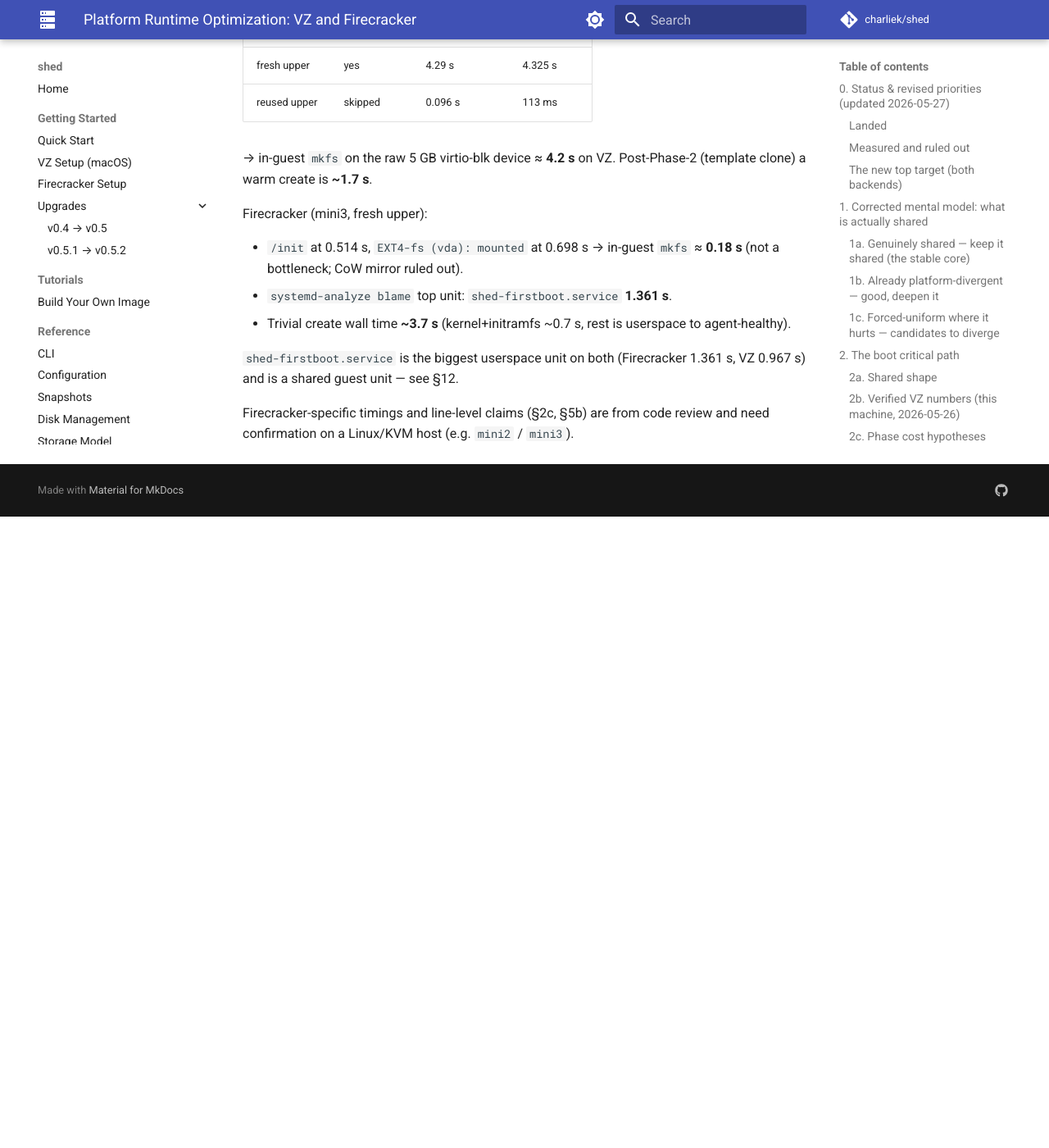
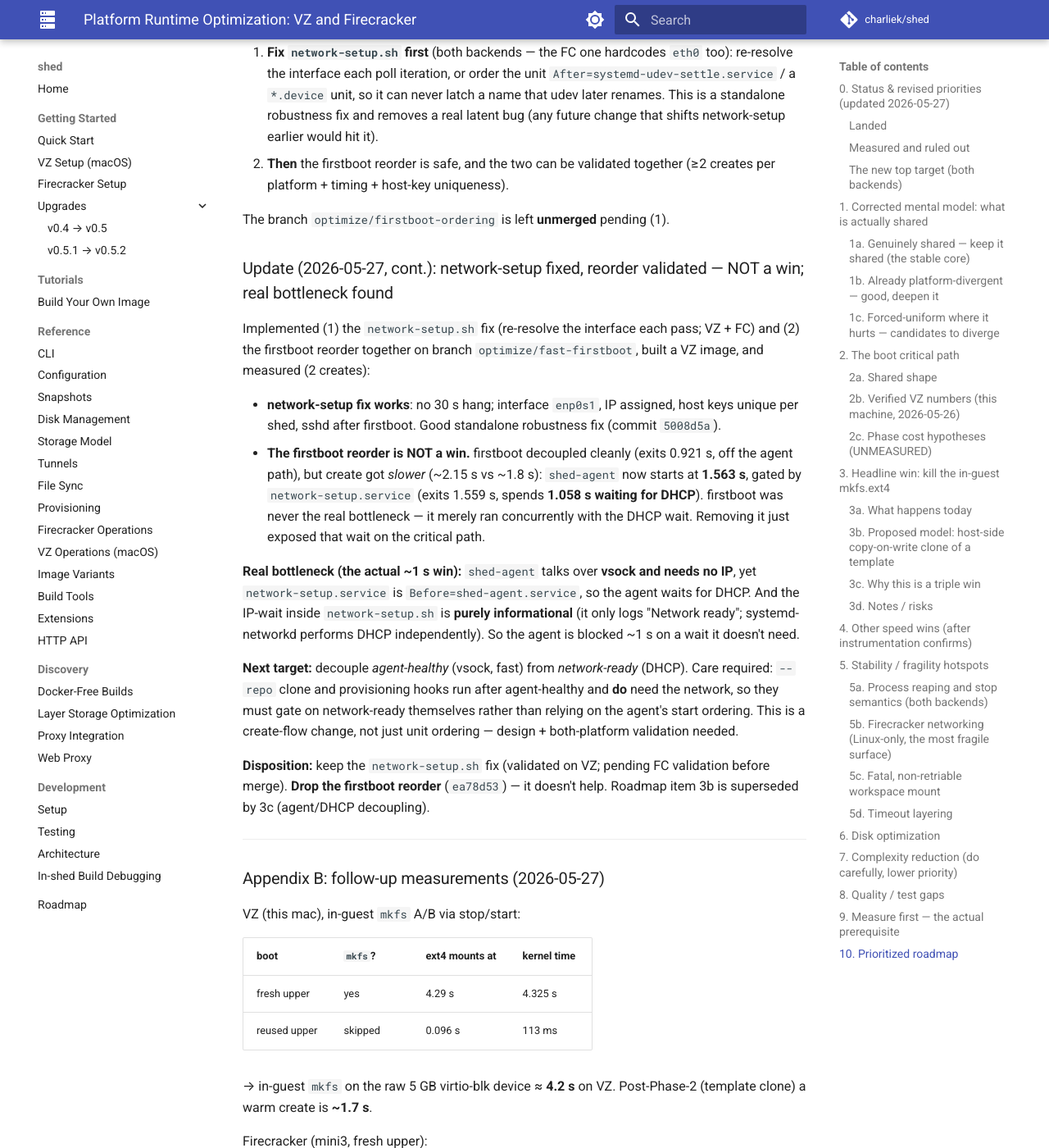
Before and after one commit to charliek/shed, an MkDocs documentation site: the page built from docs/discovery/platform-runtime-optimization.md, in a window 1280 px wide and 1400 px high, scrolled down 14452 px. Shown: the whole window at 82% size. Built offline with MkDocs 1.6.1 and Material for MkDocs 9.7.7, drawn with Linux system fonts in a browser that asks for light colours; comment, search, counter and statistics services are not loaded; before the commit the page ends 15082 px from its top, so only the background shows below that; some of the changed text lies outside the part shown.

Commit message:
docs: firstboot reorder is not the win — real bottleneck is network-setup/DHCP (#122)
Validated the network-setup fix + firstboot reorder on VZ. network-setup
fix works (no 30s hang, unique keys). Firestboot reorder is NOT a win —
shed-agent's real gate is network-setup waiting for DHCP (~1s), and the
agent is vsock-only. Dropped the reorder; identified the real ~1s win
(decouple agent-healthy from network-ready, item 3c). Self-reviewed via
sub-agent (clean; addressed the stale 'Next'/Appendix lines it flagged).

Co-Authored-By: Claude Opus 4.7 (1M context) <noreply@anthropic.com>

```diff
--- a/docs/discovery/platform-runtime-optimization.md
+++ b/docs/discovery/platform-runtime-optimization.md
@@ -49,14 +49,20 @@ the later sections are kept for the reasoning trail.
 ### The new top target (both backends)
 
 With `mkfs` handled, the dominant remaining create cost is **guest
-userspace boot to agent-healthy**, and the single biggest unit is the
-**shared** `shed-firstboot.service`: **~1.36 s on Firecracker, ~0.97 s on
-VZ**. Because the guest image is identical on both backends, one change
-here speeds up *both*. Investigated in §12 — validation surfaced a
-**blocker**: the reorder exposes a latent `network-setup.sh`
-interface-rename race that firstboot's slow keygen had been incidentally
-masking (30 s hang). Revised call: **fix `network-setup.sh` first**, then
-the firstboot reorder is safe. The reorder branch is left unmerged.
+userspace boot to agent-healthy**. `shed-firstboot.service` looked like the
+culprit (~0.97 s VZ / ~1.36 s FC), but §12 investigated + validated it and
+found **firstboot is *not* the bottleneck**: the agent's real gate is
+`network-setup.service` **waiting for DHCP (~1 s)**, and `shed-agent` is
+vsock-only — it doesn't need an IP at all. Two byproducts of that
+investigation:
+
+- A latent `network-setup.sh` interface-rename race (`eth0→enp0s1`) — now
+  fixed (re-resolve the interface; validated on VZ, item 3a). The firstboot
+  reorder is **dropped** (validated as not a win).
+- **The real ~1 s win (item 3c):** decouple *agent-healthy* (vsock) from
+  *network-ready* (DHCP), gating `--repo` clone / provisioning on network
+  separately. A create-flow change — designed in §12, needs sign-off +
+  both-platform validation.
 
 ---
 
@@ -446,8 +452,9 @@ in-guest `mkfs`) — which is what §3 targets.
 | 2 | Host-side CoW template upper, VZ (§3) | speed + disk + simplicity | medium | ✅ landed (#119) |
 | — | Firecracker CoW-upper mirror | speed (Linux) | medium | ❌ ruled out — FC `mkfs` ~0.18 s (§0) |
 | — | Guest `mkfs`/overlay sub-event (1c) | observability | medium | ❌ shelved — lump too small now (§0) |
-| 3a | **`network-setup.sh` interface-rename fix (§12)** | **stability + unblocks 3b** | low–med | 🔎 prereq found during firstboot validation |
-| 3b | `shed-firstboot` time-to-agent reorder (§12) | speed (both) | med | ⛔ blocked on 3a (reorder alone → 30s net hang); branch unmerged |
+| 3a | `network-setup.sh` interface-rename fix (§12) | stability/robustness | low–med | ✅ validated on VZ (`5008d5a`); pending FC validation before merge |
+| 3b | ~~`shed-firstboot` time-to-agent reorder~~ | speed | — | ❌ dropped — validated as NOT a win; agent's real gate is network-setup→DHCP, not firstboot (§12) |
+| 3c | **Decouple agent-healthy from network-setup/DHCP (§12)** | **speed (~1s, both)** | med–high | 🔎 the real win; create-flow change (clone/provision must gate on network-ready) — needs design + both-platform validation |
 | 4 | Reaping / stop correctness (§5a) | stability | medium | open |
 | 5 | Workspace mount retry (§5c) | stability | low | open |
 | 6 | Parallelize create prefix (§4.1) | speed | medium | open |
@@ -457,9 +464,10 @@ in-guest `mkfs`) — which is what §3 targets.
 | 10 | Honest `GetNetworkEndpoint` (§7) | simplicity | low–med | open |
 | 11 | composefs (§6.5) | disk | high | open |
 
-**Next:** the `shed-firstboot` path (§12) is the largest remaining
-create-time cost and is shared across both backends. #4/#5 remain a
-parallel stability track.
+**Next:** item **3c** — decouple agent-healthy from `network-setup`/DHCP
+(§12), the real ~1 s create win now that firstboot is ruled out as the
+bottleneck. Land the 3a network-setup fix (pending FC validation) first.
+#4/#5 remain a parallel stability track.
 
 ---
 
@@ -591,6 +599,42 @@ Sequence instead:
 
 The branch `optimize/firstboot-ordering` is left **unmerged** pending (1).
 
+### Update (2026-05-27, cont.): network-setup fixed, reorder validated — NOT a win; real bottleneck found
+
+Implemented (1) the `network-setup.sh` fix (re-resolve the interface each
+pass; VZ + FC) and (2) the firstboot reorder together on branch
+`optimize/fast-firstboot`, built a VZ image, and measured (2 creates):
+
+- **network-setup fix works**: no 30 s hang; interface `enp0s1`, IP
+  assigned, host keys unique per shed, sshd after firstboot. Good
+  standalone robustness fix (commit `5008d5a`).
+- **The firstboot reorder is NOT a win.** firstboot decoupled cleanly
+  (exits 0.921 s, off the agent path), but create got *slower*
+  (~2.15 s vs ~1.8 s): `shed-agent` now starts at **1.563 s**, gated by
+  `network-setup.service` (exits 1.559 s, spends **1.058 s waiting for
+  DHCP**). firstboot was never the real bottleneck — it merely ran
+  concurrently with the DHCP wait. Removing it just exposed that wait on
+  the critical path.
+
+**Real bottleneck (the actual ~1 s win):** `shed-agent` talks over
+**vsock and needs no IP**, yet `network-setup.service` is
+`Before=shed-agent.service`, so the agent waits for DHCP. And the IP-wait
+inside `network-setup.sh` is **purely informational** (it only logs
+"Network ready"; systemd-networkd performs DHCP independently). So the
+agent is blocked ~1 s on a wait it doesn't need.
+
+**Next target:** decouple *agent-healthy* (vsock, fast) from *network-ready*
+(DHCP). Care required: `--repo` clone and provisioning hooks run after
+agent-healthy and **do** need the network, so they must gate on
+network-ready themselves rather than relying on the agent's start
+ordering. This is a create-flow change, not just unit ordering — design +
+both-platform validation needed.
+
+**Disposition:** keep the `network-setup.sh` fix (validated on VZ; pending
+FC validation before merge). **Drop the firstboot reorder** (`ea78d53`) —
+it doesn't help. Roadmap item 3b is superseded by 3c (agent/DHCP
+decoupling).
+
 ---
 
 ### Appendix B: follow-up measurements (2026-05-27)
@@ -613,8 +657,10 @@ Firecracker (mini3, fresh upper):
 - Trivial create wall time **~3.7 s** (kernel+initramfs ~0.7 s, rest is
   userspace to agent-healthy).
 
-`shed-firstboot.service` is the biggest userspace unit on both
-(Firecracker 1.361 s, VZ 0.967 s) and is a shared guest unit — see §12.
+`shed-firstboot.service` is the biggest single userspace unit by
+`systemd-analyze blame` on both (Firecracker 1.361 s, VZ 0.967 s) — but
+blame time ≠ critical-path time: §12 found the agent's actual gate is
+`network-setup.service`'s DHCP wait, not firstboot. See §12.
 
 Firecracker-specific timings and line-level claims (§2c, §5b) are from
 code review and need confirmation on a Linux/KVM host (e.g. `mini2` /
```
